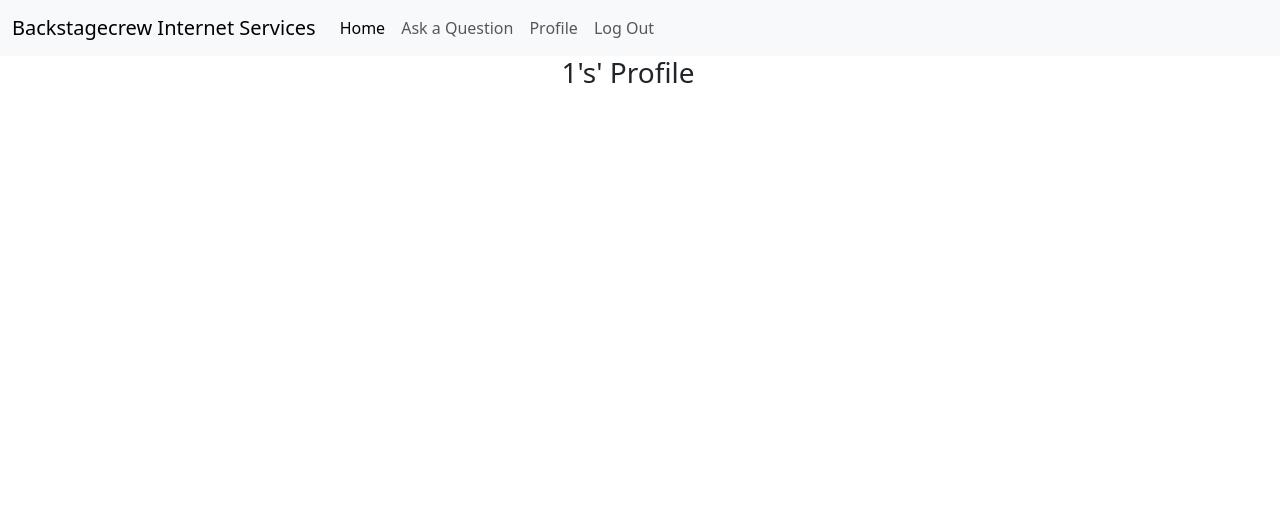
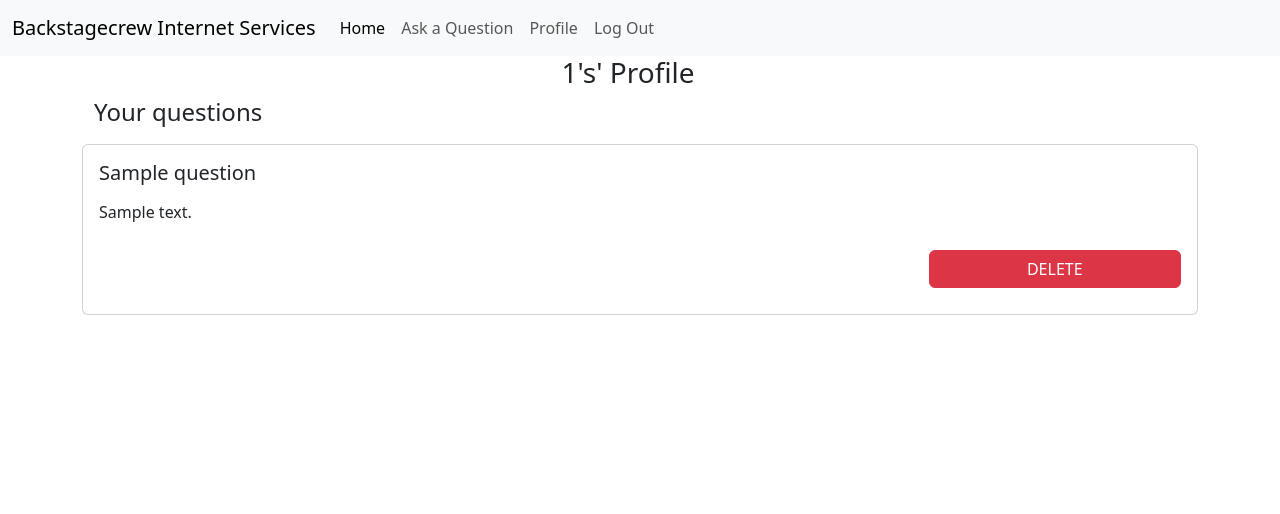
Before and after one commit to BackstagecrewIS/devsite, a Flask app: page /profile/1 in a window 1280 px wide. Shown: the top 514 px of the page. Run offline with Flask 2, Linux system fonts and the light colour scheme; the visitor is signed in with stand-in values (Sample User, id 1); tables that the repository leaves empty hold one stand-in row (values such as "Sample post"); some libraries are stand-ins or nearby versions.

Commit message:
Add questions to profile page

```diff
--- a/faq/templates/profile.html
+++ b/faq/templates/profile.html
@@ -5,4 +5,47 @@
             <h3 class="center-align">{{ username }}'s' Profile</h3>
         </div>
     </div>
+
+    <div class="row container-fluid">
+        <h4>Your questions</h4>
+    </div>
+
+    {% for question in questions %}
+        <div class="row">
+            <div class="col-sm-12 col-md-12 col-lg-12">
+                <div class="card">
+                    <div class="card-body">
+                        <h5 class="card-title">{{ question.question }}</h5>
+                            <p class="card-text">{{ question.answer }}</p>
+                        <div class="row">
+                            <div class="col-3 offset-9">
+                                <!-- Button trigger modal -->
+                                <button type="button" class="btn btn-danger uppercase wide-button" data-bs-toggle="modal" data-bs-target="#modal-{{ question.id }}">Delete</button>
+                            </div>
+                        </div>
+                    </div>
+                </div>
+            </div>
+        </div>
+
+        <!-- Modal -->
+        <div class="modal fade" id="modal-{{ question.id }}" tabindex="-1" aria-labelledby="ModalLabel" aria-hidden="true">
+            <div class="modal-dialog">
+                <div class="modal-content">
+                    <div class="modal-header">
+                        <h1 class="modal-title fs-5" id="ModalLabel">Delete Question</h1>
+                        <button type="button" class="btn-close" data-bs-dismiss="modal" aria-label="Close"></button>
+                    </div>
+                    <div class="modal-body">
+                    <p>This will also remove this question and the answer from the site.</p>
+                    <p>Are you sure?</p>
+                    </div>
+                    <div class="modal-footer">
+                        <a href="{{ url_for('delete_question', question_id=question.id) }}" class="btn btn-danger uppercase wide-button">Delete</a>
+                        <button type="button" class="btn btn-primary uppercase wide-button" data-bs-dismiss="modal">Cancel</button>
+                    </div>
+                </div>
+            </div>
+        </div>
+    {% endfor %}
 {% endblock %}
```
